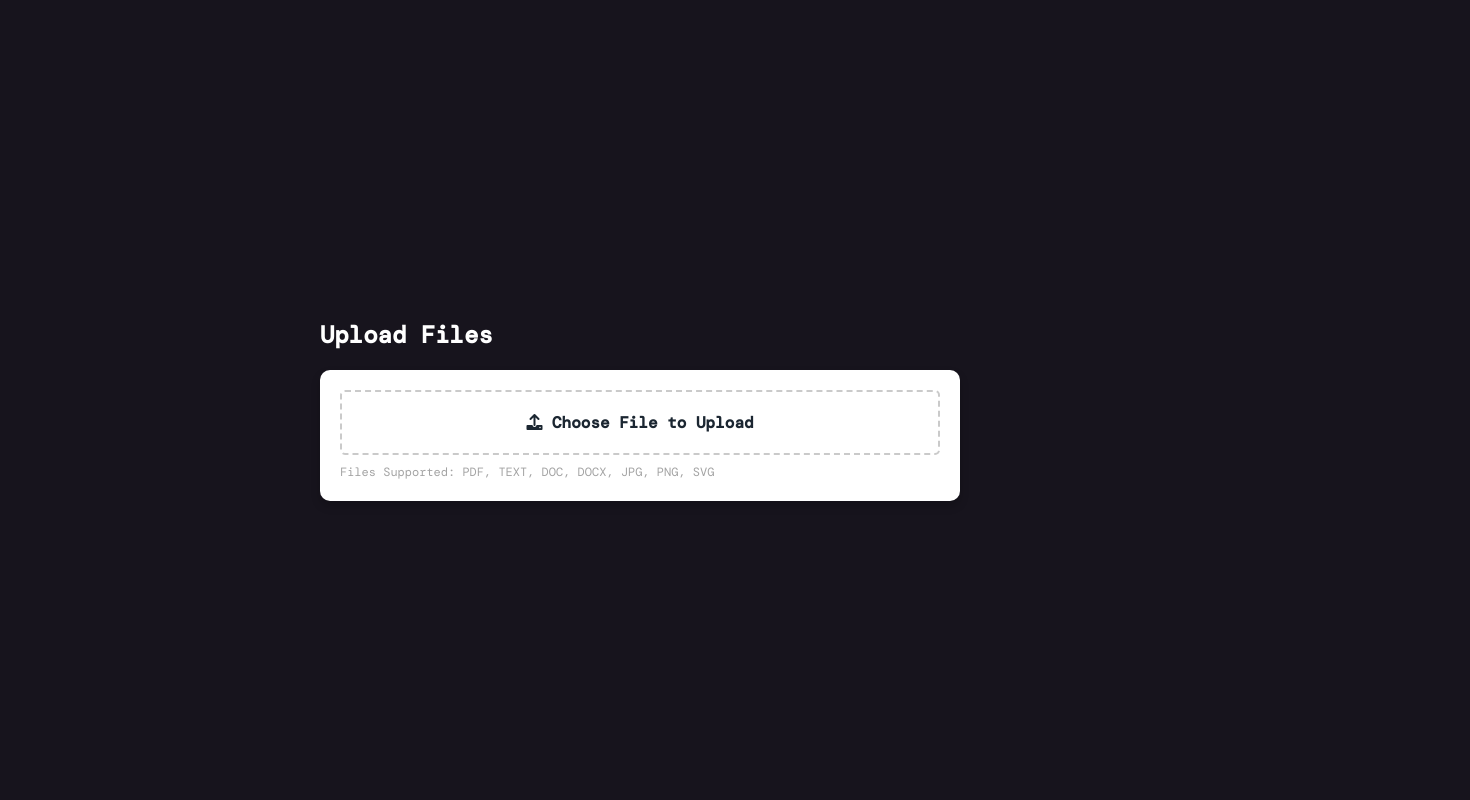
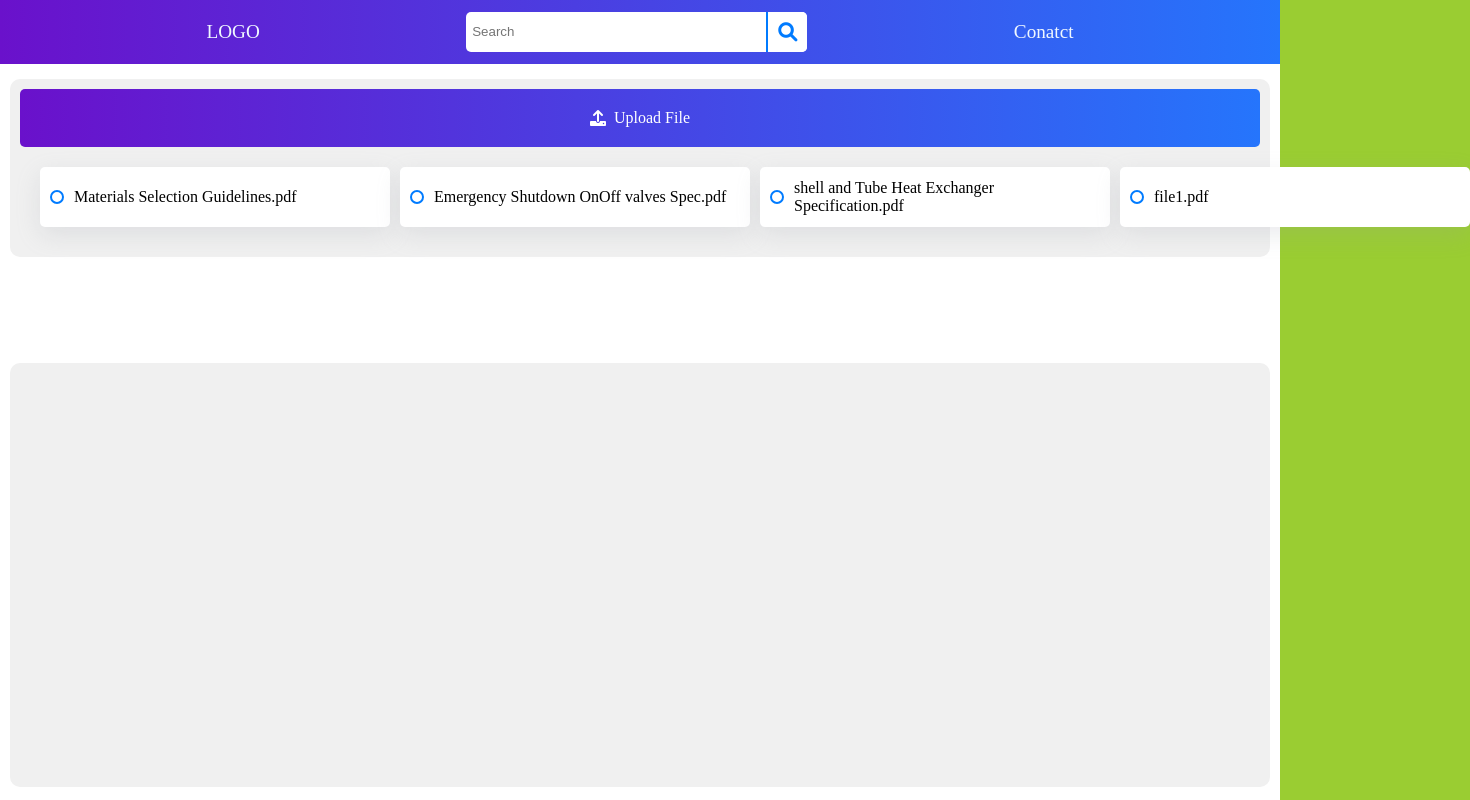
Before and after one commit to KGowthamKumarKGK/fileExtraction, a plain HTML site: page index.html in a window 1280 px wide. Shown: the whole page, 1470 px wide, since content can reach past the window. Drawn offline with nearby package versions, Linux system fonts and the light colour scheme; a web font is replaced by a local one.

Commit message:
Add files via upload
File Name shows

```diff
--- a/index.html
+++ b/index.html
@@ -5,117 +5,45 @@
     <meta charset="UTF-8">
     <meta name="viewport" content="width=device-width, initial-scale=1.0">
     <title>File Upload</title>
-    <link rel="stylesheet" href="index.css">
+    <link rel="stylesheet" href="main.css">
     <link rel="stylesheet" href="https://cdnjs.cloudflare.com/ajax/libs/font-awesome/6.0.0-beta3/css/all.min.css">
+
 </head>
 
 <body>
-    <div id="app">
-        <h2>Upload Files</h2>
-        <div class="container">
-            <div class="file-input-box">
-                <div class="wrapper-file-input">
-                    <div class="input-box" id="openFileInput">
-                        <h4>
-                            <i class="fa-solid fa-upload"></i>
-                            Choose File to Upload
-                        </h4>
-                        <input id="fileInput" type="file" hidden multiple />
-                    </div>
-                    <small>Files Supported: PDF, TEXT, DOC, DOCX, JPG, PNG, SVG</small>
+    <div class="wholeContainer">
+        <div class="headerBar">
+            <div class="logo">
+                LOGO
+            </div>
+            <div class="searchBar">
+                <input type="search" placeholder="Search">
+                <i class="fa-solid fa-magnifying-glass" oncanplay="SearchKey()"></i>
+            </div>
+            <div class="Contact">
+                Conatct
+            </div>
+        </div>
+        <div class="mainContainer">
+            <div class="filesHandling">
+                <div class="fileUpload">
+                    <input type="file" id="fileUpload">
+                    <label for="fileUpload">
+                        <i class="fas fa-upload"></i> Upload File
+                    </label>
                 </div>
+                <div class="allFiles">
 
-                <div class="wrapper-file-section">
-                    <div id="fileListContainer" class="selected-files" style="display: none;">
-                        <h5>Selected Files</h5>
-                        <ul id="fileList" class="file-list"></ul>
-                    </div>
                 </div>
+            </div>
+            <div class="showFileValues">
+
             </div>
         </div>
     </div>
 
-    <script>
-        document.addEventListener("DOMContentLoaded", function () {
-            const app = {
-                data: {
-                    selectedFileNames: []
-                },
-                openFileInput() {
-                    document.getElementById("fileInput").click();
-                },
-                handleFileChange(event) {
-                    const fileList = event.target.files;
-                    this.data.selectedFileNames = []; // Clear previous files
-                    for (let i = 0; i < fileList.length; i++) {
-                        this.data.selectedFileNames.push({
-                            name: fileList[i].name,
-                            size: fileList[i].size
-                        });
-                    }
-                    this.renderFileList();
-                },
-                formatFileSize(size) {
-                    const units = ["B", "KB", "MB", "GB"];
-                    let index = 0;
+    <script src="main.js">
 
-                    while (size >= 1024 && index < units.length - 1) {
-                        size /= 1024;
-                        index++;
-                    }
-
-                    return `${size.toFixed(2)} ${units[index]}`;
-                },
-                removeFile(index) {
-                    this.data.selectedFileNames.splice(index, 1);
-                    this.renderFileList();
-                },
-                renderFileList() {
-                    const fileListContainer = document.getElementById("fileList");
-                    const wrapperFileSection = document.getElementById("fileListContainer");
-
-                    fileListContainer.innerHTML = "";
-
-                    if (this.data.selectedFileNames.length === 0) {
-                        wrapperFileSection.style.display = "none";
-                        return;
-                    }
-
-                    wrapperFileSection.style.display = "block";
-
-                    this.data.selectedFileNames.forEach((file, index) => {
-                        const fileItem = document.createElement("li");
-                        fileItem.className = "item";
-                        fileItem.innerHTML = `
-                            <span class="name">
-                                ${file.name} (${this.formatFileSize(file.size)})
-                            </span>
-                            <div class="remove" data-index="${index}">
-                                <i class="fa-solid fa-trash-can"></i>
-                            </div>
-                        `;
-                        fileListContainer.appendChild(fileItem);
-                    });
-
-                    // Attach event listeners for remove buttons
-                    document.querySelectorAll(".remove").forEach(button => {
-                        button.addEventListener("click", (event) => {
-                            const fileIndex = parseInt(event.currentTarget.getAttribute("data-index"), 10);
-                            this.removeFile(fileIndex);
-                        });
-                    });
-                }
-            };
-
-            // Event Listeners
-            document.getElementById("openFileInput").addEventListener("click", function () {
-                app.openFileInput();
-            });
-
-            document.getElementById("fileInput").addEventListener("change", function (event) {
-                app.handleFileChange(event);
-            });
-        });
     </script>
 
 </body>
--- /dev/null
+++ b/main.css
@@ -0,0 +1,213 @@
+/* Hide scrollbar in WebKit browsers (Chrome, Safari) */
+.scroll-container::-webkit-scrollbar {
+    display: none;
+}
+
+/* Hide scrollbar for Firefox */
+.scroll-container {
+    scrollbar-width: none;
+}
+
+/* Hide scrollbar for IE/Edge */
+.scroll-container {
+    -ms-overflow-style: none;
+}
+
+* {
+    margin: 0;
+    box-sizing: border-box;
+}
+
+body {
+    background-color: yellowgreen;
+    margin: 0;
+    padding: 0;
+}
+
+.wholeContainer {
+    background-color: white;
+    height: 100vh;
+    width: 100%;
+}
+
+.headerBar {
+    /* background-color: #007bff; */
+    background-image: linear-gradient(to right, #6a11cb 0%, #2575fc 100%);
+    height: 8%;
+    display: flex;
+    align-items: center;
+    justify-content: space-evenly;
+}
+
+.logo,
+.Contact {
+    font-size: larger;
+    color: aliceblue;
+}
+
+.searchBar {
+    background-color: white;
+    /* padding: 5px; */
+    border-radius: 5px;
+    display: flex;
+    align-items: center;
+    justify-content: center;
+}
+
+.searchBar:hover {
+    /* border: 5px solid #0056b3; */
+}
+
+.searchBar>input {
+    /* padding: 10px; */
+    width: 300px;
+    border: none;
+    outline: none;
+    transition: 0.2s;
+    padding: 5px;
+    border: 1px solid white;
+}
+
+.searchBar>i {
+    padding: 10px;
+    border: none;
+    background-color: white;
+    color: #007bff;
+    border-radius: 0 5px 5px 0;
+    font-size: larger;
+    /* border: 1px solid #16C47F; */
+    border-left: 2px solid #007bff;
+}
+
+.searchBar>i:hover {
+    color: #0056b3;
+    cursor: pointer;
+    /* background-color: #96dbcf; */
+}
+
+.mainContainer {
+    /* background-color: rgb(232, 229, 229); */
+    /* background-image: linear-gradient(to right, #6a11cb 0%, #2575fc 100%); */
+    /* background-image: linear-gradient(120deg, #a1c4fd 0%, #c2e9fb 100%); */
+    height: 91%;
+    padding: 10px;
+    width: 100%;
+    margin: 5px auto;
+    display: flex;
+    flex-direction: column;
+    /* align-items: center; */
+    justify-content: space-between;
+}
+
+.filesHandling {
+    background-color: #F0F0F0	;
+    /* height: 30vh; */
+    padding: 10px;
+    border-radius: 10px;
+    display: flex;
+    flex-direction: column;
+    justify-content: space-evenly;
+}
+
+
+
+/* Hide the actual file input */
+.fileUpload input[type="file"] {
+    display: none;
+}
+
+/* Custom label for the file input */
+.fileUpload label {
+    display: flex;
+    align-items: center;
+    justify-content: center;
+    width: 100%;
+    padding: 20px;
+    /* background-color: #007bff; */
+    background-image: linear-gradient(to right, #6a11cb 0%, #2575fc 100%);
+    color: white;
+    text-align: center;
+    border-radius: 5px;
+    cursor: pointer;
+    font-size: 16px;
+    transition: background-color 0.3s ease;
+    /* box-shadow: rgba(50, 50, 93, 0.25) 0px 30px 60px -12px inset, rgba(0, 0, 0, 0.3) 0px 18px 36px -18px inset; */
+}
+
+/* Add icon styling */
+.fileUpload label i {
+    margin-right: 8px;
+}
+
+/* Hover effect */
+.fileUpload label:hover {
+    background-color: #0056b3;
+}
+
+.allFiles{
+    /* background-color: white; */
+    /* height: 25vh; */
+    padding: 20px;
+    display: grid;
+    gap: 10px;
+    grid-template-columns: auto auto auto auto;
+}
+/* Hide the actual radio input */
+input[type="radio"].filesRadio {
+    display: none;
+}
+
+/* Style the label */
+.filesLabel {
+    background-color: white;
+    /* border-right: 5px solid #0057b3ab; */
+    height: 60px;
+    width: 350px;
+    cursor: pointer;
+    display: flex;
+    align-items: center;
+    padding: 10px ;
+    /* margin-left: 10px; */
+    box-shadow: rgba(149, 157, 165, 0.2) 0px 8px 24px;
+    border-radius: 5px;
+}
+.filesLabel:hover{
+    /* background-color: #007bffa1; */
+    background-image: linear-gradient(120deg, #a1c4fd 0%, #c2e9fb 100%);
+    transition: 1s;
+}
+
+/* Custom radio button styling */
+.filesLabel::before {
+    content: "";
+    /* background-color: #007bff; */
+    border: 2px solid #007bff;
+    height: 10px;
+    width: 10px;
+    border-radius: 50%;
+    display: inline-block;
+    margin-right: 10px;
+    flex-shrink: 0;
+}
+
+/* Change color when the radio input is checked */
+input[type="radio"].filesRadio:checked + .filesLabel::before {
+    background-image: linear-gradient(to top, #5f72bd 0%, #9b23ea 100%);
+    border: 2px solid white;
+    transition: 0.2s;
+}
+/* Change color when the radio input is checked */
+input[type="radio"].filesRadio:checked + .filesLabel {
+    /* background-color: #007bff; */
+    background-image: linear-gradient(to right, #6a11cb 0%, #2575fc 100%);
+    color: white;
+    transition: 0.2s;
+    border: none;
+}
+.showFileValues{
+    background-color: #F0F0F0	;
+    padding: 10px;
+    border-radius: 10px;
+    height: 53vh;
+    /* border-top: 10px solid #0056b3; */
+}
--- /dev/null
+++ b/main.js
@@ -0,0 +1,66 @@
+// Get the file input and the container where files will be displayed
+const fileUploadInput = document.getElementById("fileUpload");
+const allFilesContainer = document.querySelector(".allFiles");
+
+// Initial file list (only showing 8 items)
+let allFiles = [
+    "Materials Selection Guidelines.pdf",
+    "Emergency Shutdown OnOff valves Spec.pdf",
+    "shell and Tube Heat Exchanger Specification.pdf",
+    "file1.pdf"
+];
+
+// On load - display initial files
+window.onload = function() {
+    renderFiles();
+};
+
+// Event listener for file selection
+fileUploadInput.addEventListener("change", handleFileSelection);
+
+function handleFileSelection(event) {
+    const files = event.target.files;
+
+    if (files.length > 0) {
+        const newFileName = files[0].name;
+
+        // Add new file to the beginning and limit to 8 files
+        allFiles.unshift(newFileName);
+        if (allFiles.length > 8) {
+            allFiles.pop();  // Remove the oldest file to keep the list at 8
+        }
+
+        renderFiles(); // Re-render the file list
+    }
+}
+
+// Function to render the file list (ensuring only 8 items)
+function renderFiles() {
+    allFilesContainer.innerHTML = "";  // Clear current content
+    let fileID = allFiles.length;  // Use dynamic file IDs
+
+    allFiles.forEach(fileName => {
+        let eachFile = document.createElement("input");
+        eachFile.type = "radio";
+        eachFile.id = fileName + fileID;
+        eachFile.name = "All_Files";
+        eachFile.classList.add("filesRadio");
+
+        let fileLabel = document.createElement("label");
+        fileLabel.innerHTML = fileName;
+        fileLabel.htmlFor = eachFile.id;
+        fileLabel.classList.add("filesLabel");
+
+        allFilesContainer.appendChild(eachFile);
+        allFilesContainer.appendChild(fileLabel);
+
+        // Add event listener for file selection
+        eachFile.addEventListener("change", function() {
+            if (fileName === "Emergency Shutdown OnOff valves Spec.pdf") {
+                fetchFileData();
+            }
+        });
+
+        fileID--;  // Decrement fileID for uniqueness
+    });
+}
```
